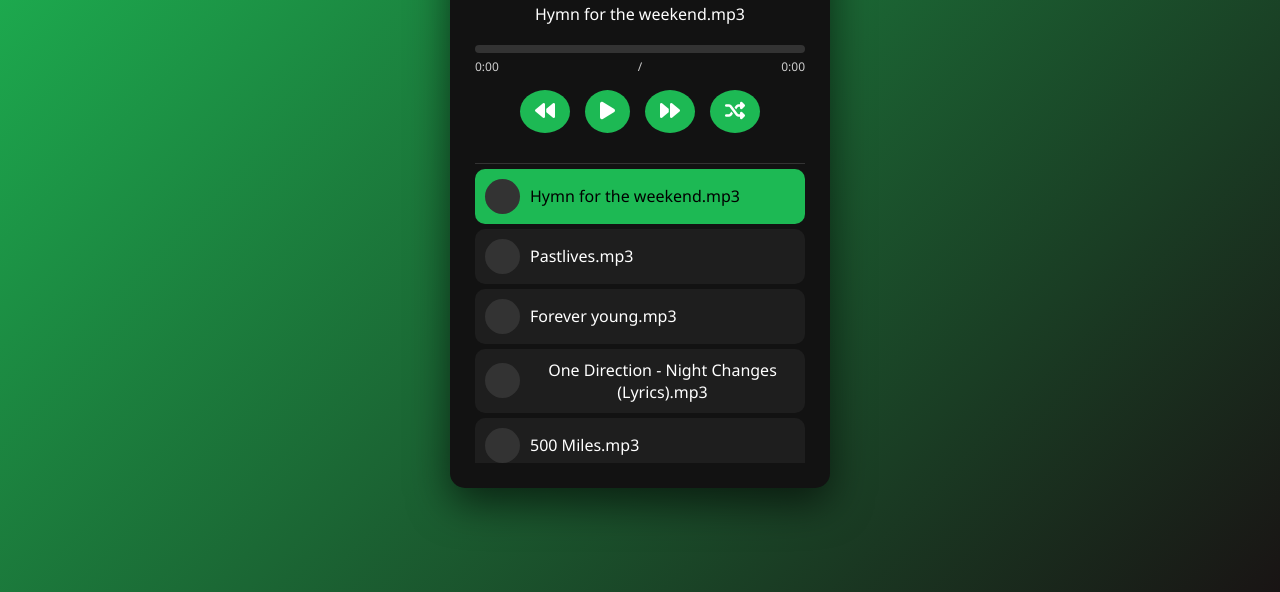
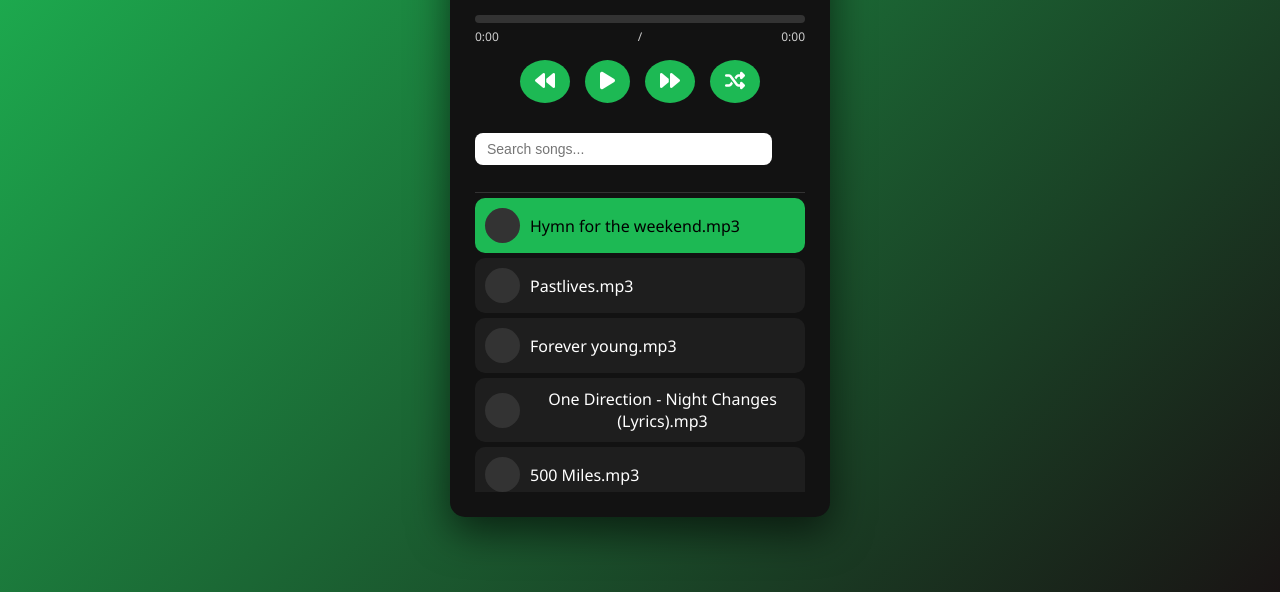
Before and after one commit to Aditya-Soni23/Musify, a plain HTML site: page index.html in a window 1280 px wide. Shown: the part 208-800 px from the top of the page. Drawn offline with Linux system fonts and the light colour scheme.

Commit message:
searchbaradded

```diff
--- a/index.html
+++ b/index.html
@@ -34,6 +34,8 @@
         </div>
 
         <!-- Playlist -->
+        <input type="text" id="search" placeholder="Search songs...">
+
         <ul id="playlist">
             <!-- Songs populated by JS -->
         </ul>
--- a/main.js
+++ b/main.js
@@ -233,6 +233,14 @@ function updateActiveSong() {
         li.classList.toggle('active', idx === currentIndex);
     });
 }
+const searchInput = document.getElementById('search');
+
+searchInput.addEventListener('input', () => {
+    const query = searchInput.value.toLowerCase();
+    document.querySelectorAll('#playlist li').forEach(li => {
+        li.style.display = li.textContent.toLowerCase().includes(query) ? '' : 'none';
+    });
+});
 
 // Initialize
 document.body.appendChild(audio);
--- a/style.css
+++ b/style.css
@@ -150,3 +150,12 @@ h1 {
 #playlist::-webkit-scrollbar-track {
     background: #121212;
 }
+#search {
+    width: 90%;
+    padding: 8px 12px;
+    margin-bottom: 12px;
+    border-radius: 8px;
+    border: none;
+    outline: none;
+    font-size: 14px;
+}
```
Also changed, not shown: musify.jpeg (added).
